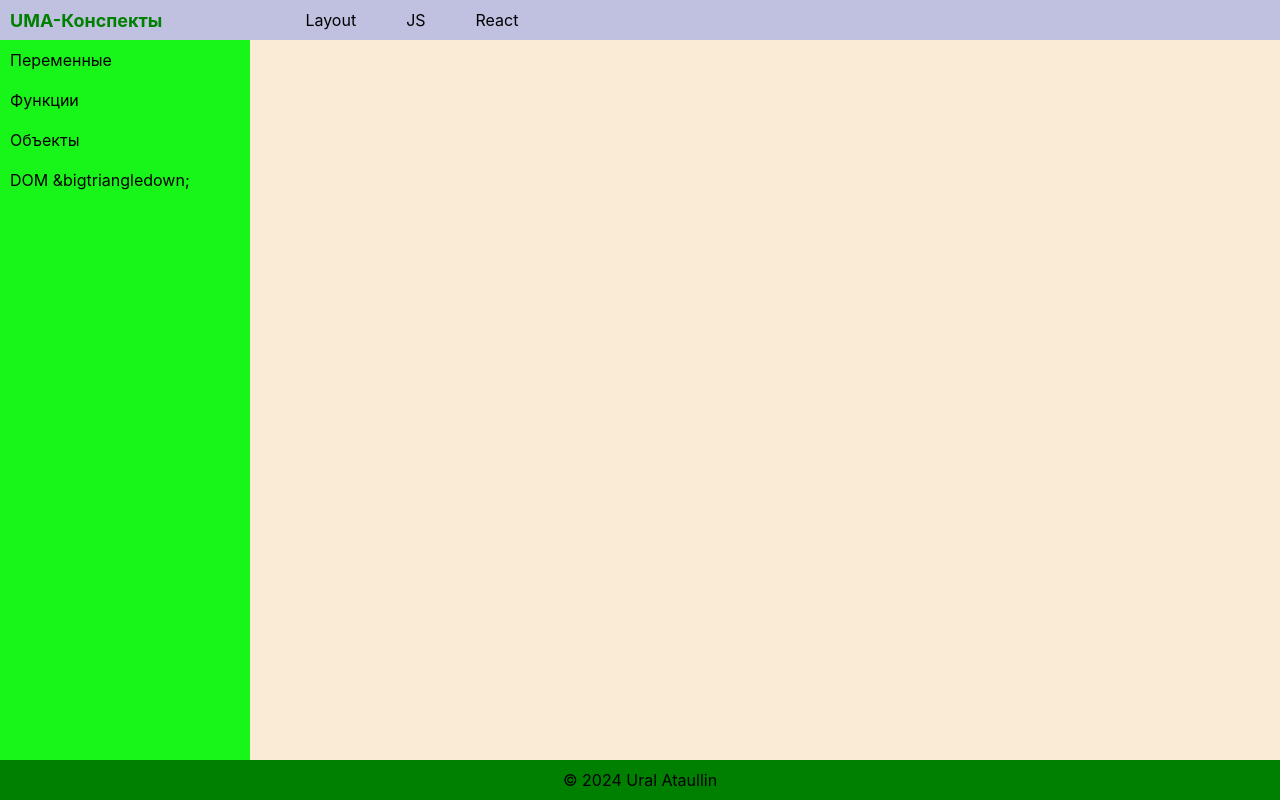
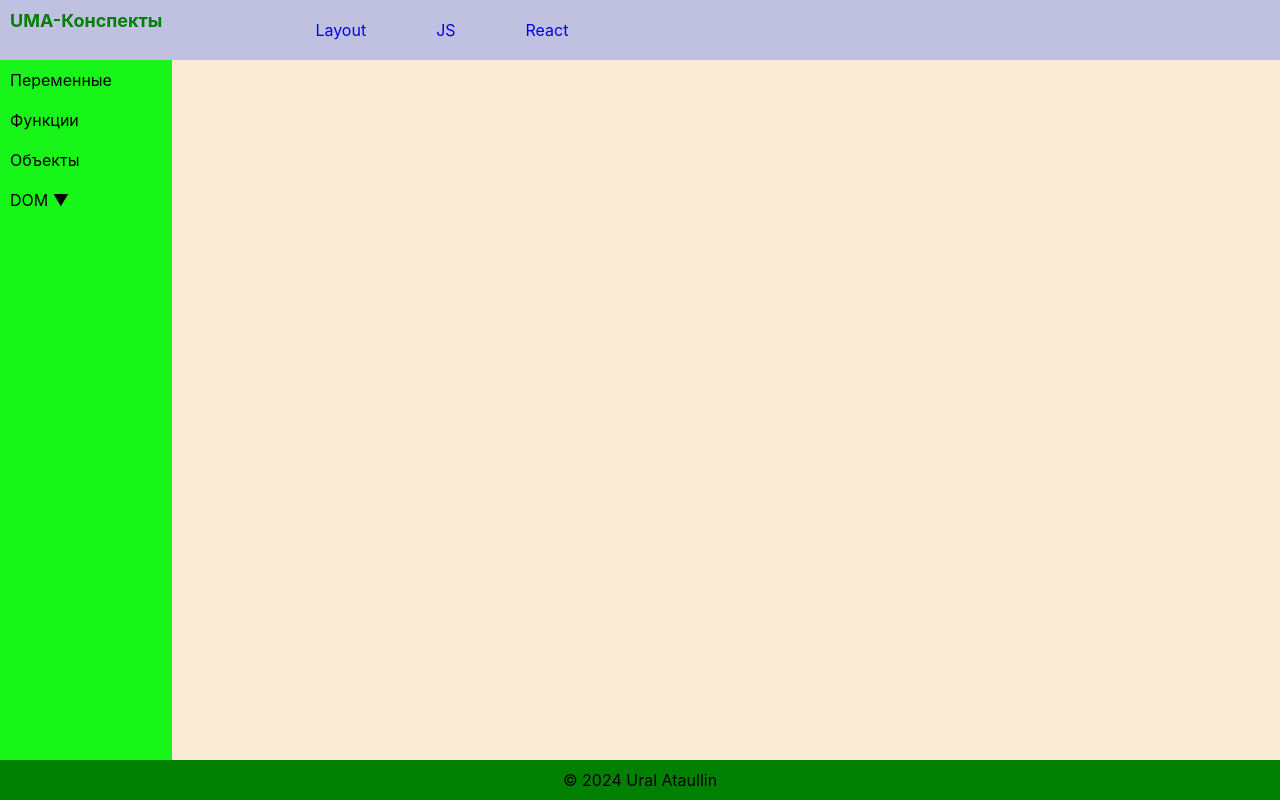
Before and after one commit to UMAtaullin/MyNotes, a React (Create React App) app: page /js in a window 1280 px wide. Built offline with nearby package versions, Linux system fonts and the light colour scheme.

Commit message:
css: Изменение цвета при наведении мыши

```diff
--- a/src/components/JS/JS.jsx
+++ b/src/components/JS/JS.jsx
@@ -22,10 +22,10 @@ const JS = () => {
             <NavLink to='/js/objects/'>Объекты</NavLink>
           </li>
           <li className={cls.item}>
-            <NavLink to='/js/dom/'>DOM &bigtriangledown;</NavLink>
+            <NavLink to='/js/dom/'>DOM &#9660;</NavLink>
             <ul>
               <li>
-                <NavLink to='/js/dom/ds'>DOM1 &bigtriangledown;</NavLink>
+                <NavLink to='/js/dom/ds'>DOM1 &#9660;</NavLink>
                 <ul>
                   <li>
                     <NavLink to='/js/dom/dd11'>DOM11</NavLink>
--- a/src/components/Nav/Nav.jsx
+++ b/src/components/Nav/Nav.jsx
@@ -1,23 +1,57 @@
-import React from 'react'
-import cls from './Nav.module.css'
-import { NavLink } from 'react-router-dom'
+import React from 'react';
+import cls from './Nav.module.css';
+import { NavLink } from 'react-router-dom';
 
 const Nav = () => {
+  const handleMouseEnter = (event) => {
+    event.currentTarget.classList.add(cls.active);
+  };
+
+  const handleMouseLeave = (event) => {
+    if (!event.currentTarget.classList.contains(cls.active)) {
+      event.currentTarget.classList.remove(cls.active);
+    }
+  };
+
+  const handleClick = (event) => {
+    // Удаляем класс active с других элементов
+    const items = document.querySelectorAll(`.${cls.item}`);
+    items.forEach(item => item.classList.remove(cls.active));
+
+    // Добавляем класс active к текущему элементу
+    event.currentTarget.classList.add(cls.active);
+  };
+
   return (
     <nav className={cls.nav}>
       <div className={cls.row}>
-        <div className={cls.item}>
+        <div
+          className={cls.item}
+          onMouseEnter={handleMouseEnter}
+          onMouseLeave={handleMouseLeave}
+          onClick={handleClick}
+        >
           <NavLink to='layout'>Layout</NavLink>
         </div>
-        <div className={cls.item}>
+        <div
+          className={cls.item}
+          onMouseEnter={handleMouseEnter}
+          onMouseLeave={handleMouseLeave}
+          onClick={handleClick}
+        >
           <NavLink to='js'>JS</NavLink>
         </div>
-        <div className={cls.item}>
+        <div
+          className={cls.item}
+          onMouseEnter={handleMouseEnter}
+          onMouseLeave={handleMouseLeave}
+          onClick={handleClick}
+        >
           <NavLink to='react'>React</NavLink>
         </div>
       </div>
     </nav>
-  )
-}
+  );
+};
 
-export default Nav
+export default Nav;
--- a/src/components/Nav/Nav.module.css
+++ b/src/components/Nav/Nav.module.css
@@ -2,11 +2,6 @@
   grid-area: n;
   padding: 10px 0 10px 10px;
   background-color: rgb(192, 192, 224);
-}
-
-.nav a {
-  color: black;
-  text-decoration: none;
 }
 
 .row {
@@ -14,6 +9,18 @@
   gap: 50px;
 }
 
-.nav a:focus {
-  color: green;
+.item {
+  padding: 10px;
+  cursor: pointer;
+  transition: background-color 0.3s, color 0.3s;
 }
+
+.item a:hover {
+  background-color: black;
+  color: #fff;
+}
+
+.item.active a{
+  background-color: black;
+  color: #fff;
+}
```
